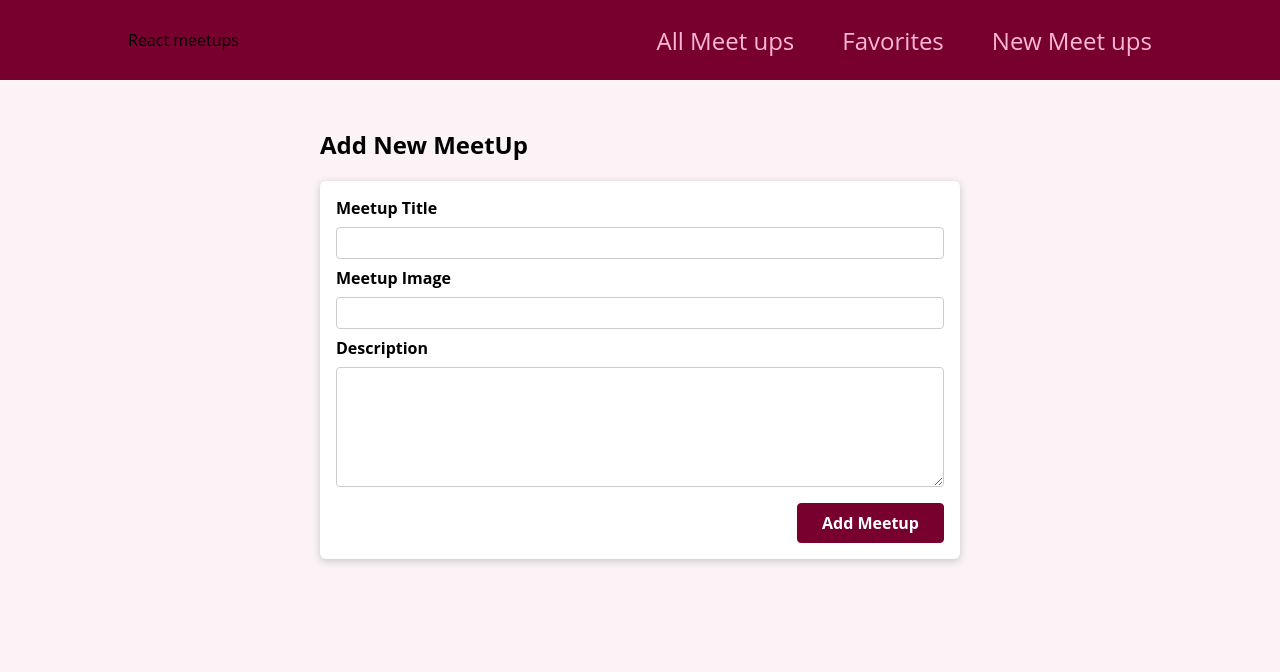
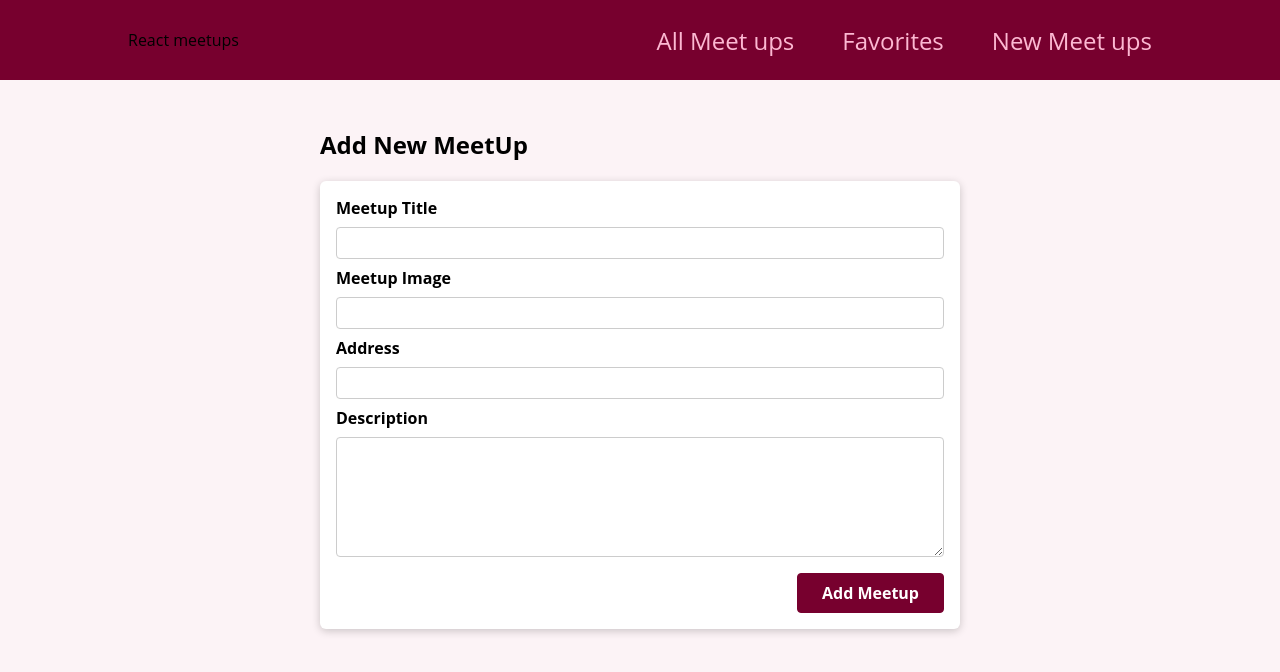
Before and after one commit to Francisomondi/Meetup-Project, a React (Create React App) app: page /newmeetup in a window 1280 px wide. Shown: the top 672 px of the page. Built offline with nearby package versions, Linux system fonts and the light colour scheme.

Commit message:
handle form submit, preventing dafault submission

```diff
--- a/src/components/meetups/NewMeetupForm.js
+++ b/src/components/meetups/NewMeetupForm.js
@@ -3,9 +3,12 @@ import Card from "../ui/Card";
 import classes from "./NewMeetupForm.module.css";
 
 const NewMeetupForm = () => {
+  const handleSubmit = event => {
+    event.preventDefault();
+  };
   return (
     <Card>
-      <form className={classes.form}>
+      <form className={classes.form} onSubmit={handleSubmit}>
         <div className={classes.control}>
           <label htmlFor="title">Meetup Title</label>
           <input type="text" required id="title" />
@@ -13,6 +16,10 @@ const NewMeetupForm = () => {
         <div className={classes.control}>
           <label htmlFor="image">Meetup Image</label>
           <input type="url" required id="image" />
+        </div>
+        <div className={classes.control}>
+          <label htmlFor="address">Address</label>
+          <input type="text" required id="address" />
         </div>
         <div className={classes.control}>
           <label htmlFor="description">Description</label>
```
